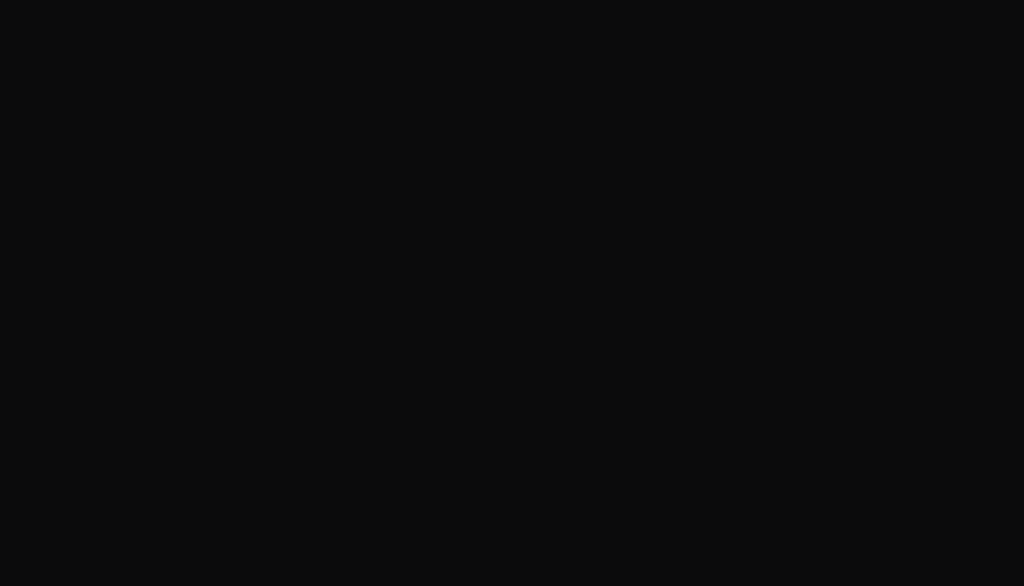
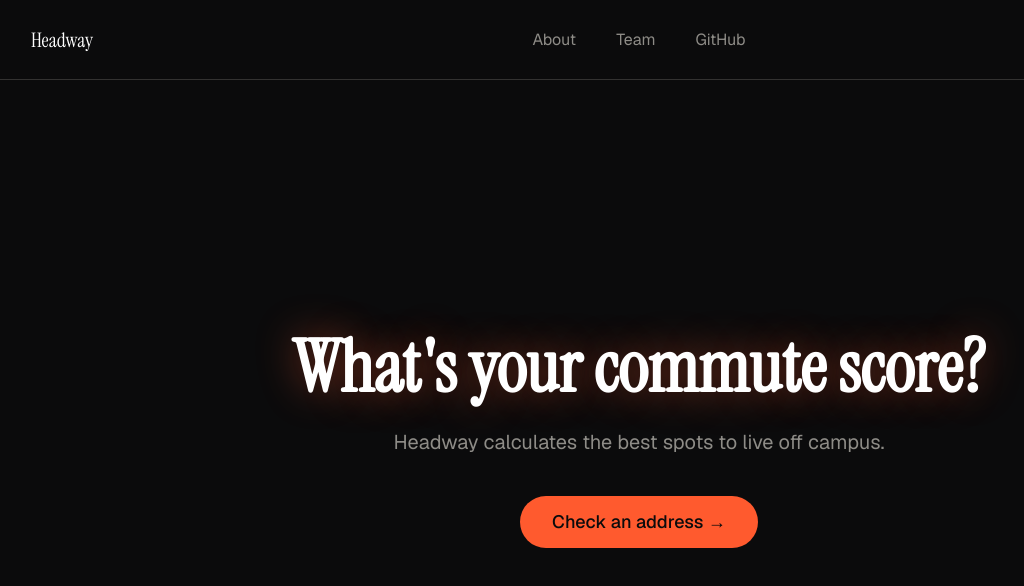
Before and after one commit to HonKit26113/headway, a React (Vite) app in the folder frontend/: page / in a window 1280 px wide. Shown: the top 586 px of the page, without its empty margins (1-1025 px from the left). Built offline with nearby package versions, Linux system fonts and the light colour scheme.

Commit message:
feat(gen): landing page navbar + hero copy pass
Add Navbar (About/Team/GitHub, centered) and flesh out the hero:
headline "What's your commute score?" with a soft orange glow,
subheadline, and the orange CTA linking to /app.

```diff
--- /dev/null
+++ b/frontend/src/components/Navbar.jsx
@@ -0,0 +1,15 @@
+export default function Navbar() {
+  return (
+    <nav className="w-full h-20 border-b border-gray/30 grid grid-cols-3 items-center px-8">
+      <span className="text-white font-serif text-xl">Headway</span>
+
+      <div className="flex items-center justify-center gap-10">
+        <span className="text-gray">About</span>
+        <span className="text-gray">Team</span>
+        <span className="text-gray">GitHub</span>
+      </div>
+
+      <div />
+    </nav>
+  )
+}
--- a/frontend/src/pages/Landing.jsx
+++ b/frontend/src/pages/Landing.jsx
@@ -1,5 +1,30 @@
+import { Link } from 'react-router-dom'
+import Navbar from '../components/Navbar'
+
 export default function Landing() {
   return (
-    <div className="h-screen w-full bg-black" />
+    <div className="h-screen w-full bg-black flex flex-col">
+      <Navbar />
+
+      <div className="flex-1 flex flex-col items-center justify-center px-6 text-center">
+        <h1
+          className="font-serif font-bold text-6xl md:text-7xl text-white leading-tight max-w-3xl"
+          style={{ textShadow: '0 0 40px rgba(255, 90, 46, 0.45)' }}
+        >
+          What's your commute score?
+        </h1>
+
+        <p className="text-gray text-lg md:text-xl mt-6 max-w-xl">
+          Headway calculates the best spots to live off campus.
+        </p>
+
+        <Link
+          to="/app"
+          className="mt-10 bg-orange text-black font-medium px-8 py-3 rounded-full text-lg hover:opacity-90 transition-opacity"
+        >
+          Check an address →
+        </Link>
+      </div>
+    </div>
   )
 }
```
